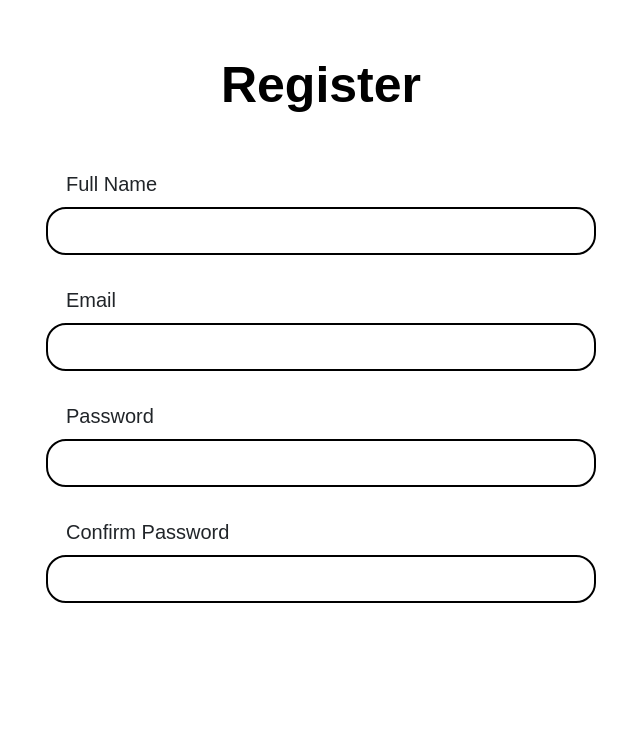
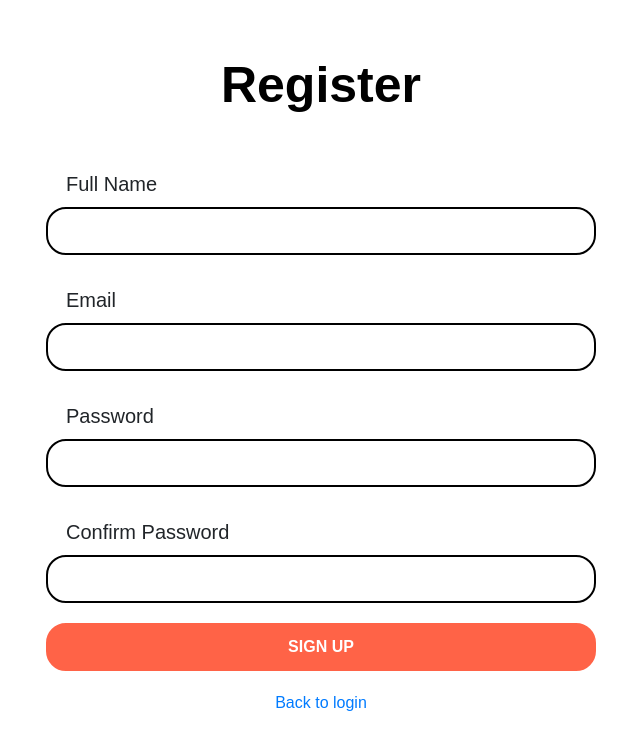
Before and after one commit to piyushgarg-dev/Payment-Gateway-Assignment-CQ, a React (Create React App) app in the folder client/: page /register in a window 1280 px wide. Shown: the top 750 px of the page, without its empty margins (319-959 px from the left). Built offline with nearby package versions, Linux system fonts and the light colour scheme; no server answers.

Commit message:
Register Page Designed

```diff
--- a/client/src/pages/Registerpage/Register.jsx
+++ b/client/src/pages/Registerpage/Register.jsx
@@ -21,6 +21,12 @@ const Register = () => {
           Confirm Password
         </label>
         <input type="password" id="confirm" className="register-form-input" />
+        <button className="register-page-button register-form-input">
+          SIGN UP
+        </button>
+        <div className="register-page-link">
+          <a href="/">Back to login</a>
+        </div>
       </div>
     </div>
   );
--- a/client/src/pages/Registerpage/register.css
+++ b/client/src/pages/Registerpage/register.css
@@ -24,3 +24,15 @@
   border-radius: 20px;
   border: 2px solid black;
 }
+.register-page-button {
+  margin-top: 20px;
+  background-color: tomato;
+  border: 2px solid tomato;
+  color: white;
+  font-weight: bolder;
+}
+.register-page-link {
+  text-align: center;
+  justify-content: center;
+  margin: 20px;
+}
```
